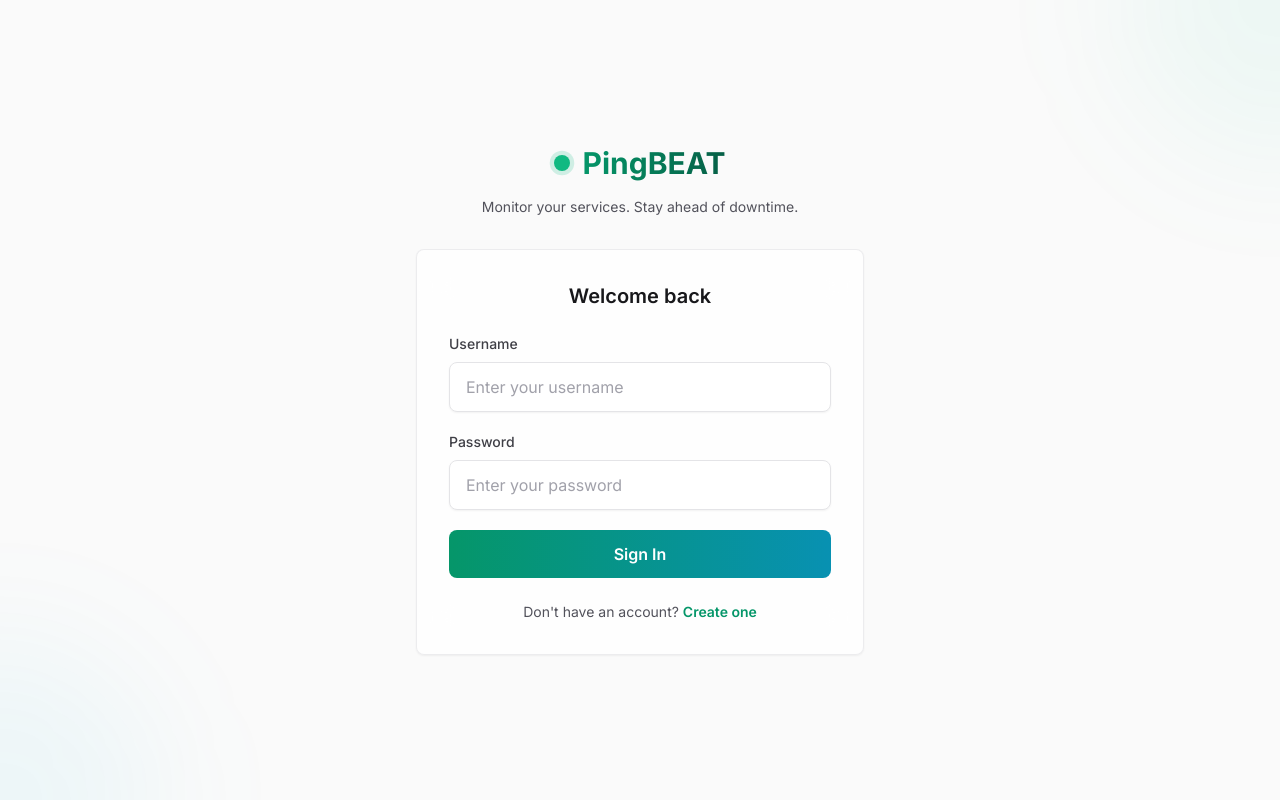
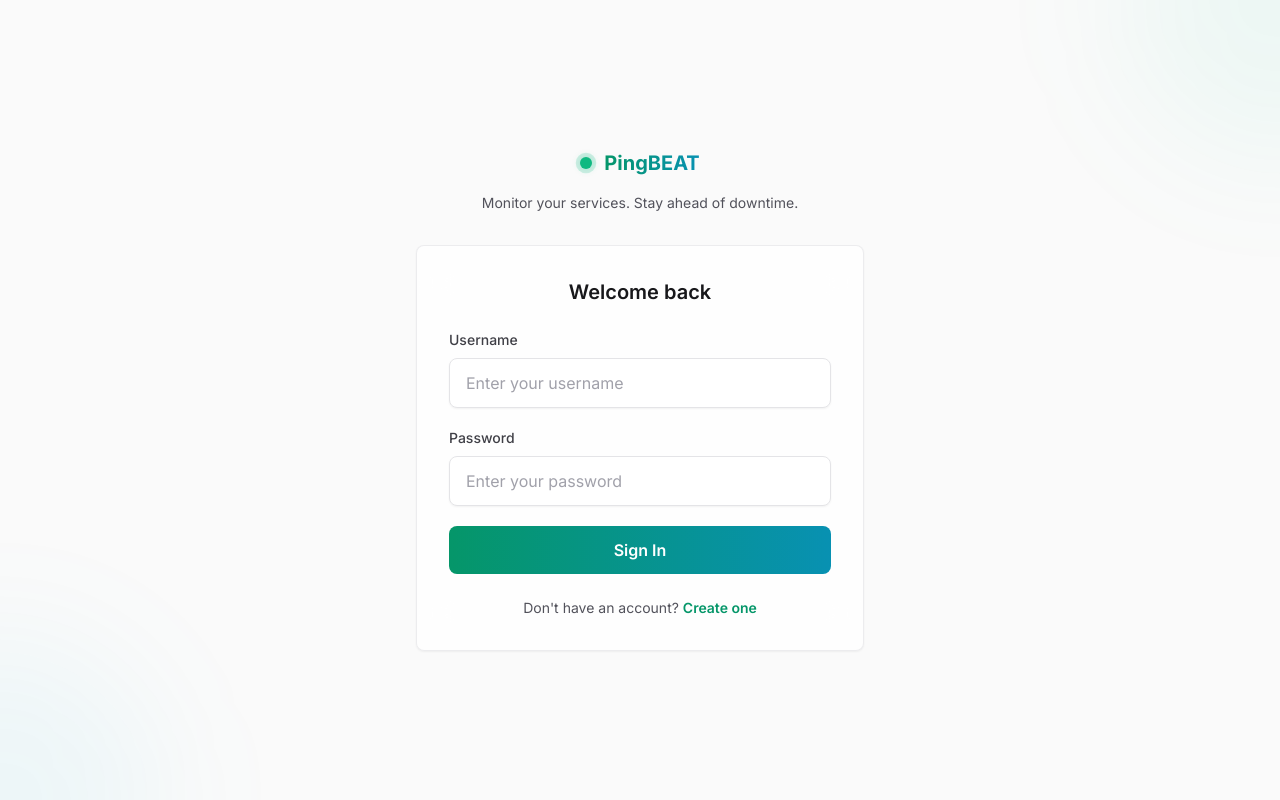
Before and after one commit to UttamKuma04/pingbeat, a React (Vite) app in the folder frontend/: page /login in a window 1280 px wide. Built offline with nearby package versions, Linux system fonts and the light colour scheme; no server answers.

Commit message:
doc added3.0

```diff
--- /dev/null
+++ b/frontend/src/components/BrandLogo.jsx
@@ -0,0 +1,30 @@
+import React from 'react'
+import { Link } from 'react-router-dom'
+
+function BrandLogo({ to = '/', showText = true, className = '', textClassName = 'text-xl' }) {
+  const content = (
+    <>
+      <span className="relative shrink-0">
+        <span className="block h-3 w-3 rounded-full bg-emerald-500 pulse-green" />
+        <span className="absolute inset-0 block h-3 w-3 rounded-full bg-emerald-500 opacity-30 blur-sm" />
+      </span>
+      {showText && (
+        <span className={`${textClassName} font-bold bg-gradient-to-r from-emerald-600 to-cyan-600 bg-clip-text text-transparent`}>
+          PingBEAT
+        </span>
+      )}
+    </>
+  )
+
+  if (!to) {
+    return <span className={`inline-flex items-center gap-3 ${className}`}>{content}</span>
+  }
+
+  return (
+    <Link to={to} className={`inline-flex items-center gap-3 ${className}`}>
+      {content}
+    </Link>
+  )
+}
+
+export default BrandLogo
--- a/frontend/src/components/Navbar.jsx
+++ b/frontend/src/components/Navbar.jsx
@@ -1,6 +1,7 @@
 import React, { useEffect, useMemo, useRef, useState } from 'react'
 import { Link, NavLink, useLocation, useNavigate } from 'react-router-dom'
 import { getIncidents, getMe } from '../services/api'
+import BrandLogo from './BrandLogo'
 import Breadcrumb from './Breadcrumb'
 import GlobalSearch from './GlobalSearch'
 import TimeRangePicker from './TimeRangePicker'
@@ -121,12 +122,7 @@ function Navbar() {
   const sidebar = (
     <aside className={`${sidebarWidth} flex h-full flex-col border-r border-slate-200 bg-white shadow-sm transition-all duration-200`}>
       <div className="flex h-16 items-center gap-3 border-b border-slate-200 px-4">
-        <Link to="/dashboard" className="flex min-w-0 items-center gap-3">
-          <span className="relative flex h-9 w-9 shrink-0 items-center justify-center rounded-lg border border-emerald-200 bg-emerald-50">
-            <span className="h-2.5 w-2.5 rounded-full bg-emerald-500 pulse-green" />
-          </span>
-          {!isCollapsed && <span className="truncate text-xl font-extrabold tracking-tight gradient-text">PingBEAT</span>}
-        </Link>
+        <BrandLogo to="/dashboard" showText={!isCollapsed} className="min-w-0" />
       </div>
 
       <nav className="flex-1 space-y-6 overflow-y-auto px-3 py-5">
--- a/frontend/src/pages/AboutPage.jsx
+++ b/frontend/src/pages/AboutPage.jsx
@@ -1,5 +1,6 @@
 import React, { useEffect, useRef, useState } from 'react'
 import { Link } from 'react-router-dom'
+import BrandLogo from '../components/BrandLogo'
 
 function Reveal({ children, delay = 0, className = '' }) {
   const ref = useRef(null)
@@ -255,13 +256,7 @@ function AboutPage() {
       {/* ── Nav ── */}
       <nav className="sticky top-0 z-50 bg-white/90 backdrop-blur-xl border-b border-slate-200 shadow-sm">
         <div className="max-w-7xl mx-auto px-6 h-16 flex items-center justify-between">
-          <Link to={isAuthenticated ? '/dashboard' : '/'} className="flex items-center space-x-3">
-            <div className="relative">
-              <div className="w-3 h-3 bg-emerald-500 rounded-full pulse-green"></div>
-              <div className="absolute inset-0 w-3 h-3 bg-emerald-500 rounded-full opacity-30 blur-sm"></div>
-            </div>
-            <span className="text-xl font-bold bg-gradient-to-r from-emerald-600 to-cyan-600 bg-clip-text text-transparent">PingBEAT</span>
-          </Link>
+          <BrandLogo to={isAuthenticated ? '/dashboard' : '/'} />
           <div className="hidden md:flex items-center space-x-6 text-sm">
             <Link to="/" className="text-slate-600 hover:text-slate-900 transition-colors font-medium">Home</Link>
             <a href="#capabilities" className="text-slate-600 hover:text-slate-900 transition-colors font-medium">Capabilities</a>
--- a/frontend/src/pages/ApmSdkDocs.jsx
+++ b/frontend/src/pages/ApmSdkDocs.jsx
@@ -1,5 +1,6 @@
 import React, { useMemo, useState } from 'react'
 import { Link } from 'react-router-dom'
+import BrandLogo from '../components/BrandLogo'
 
 const ingestUrl = 'https://YOUR-PINGBEAT-DOMAIN/api/apm/ingest/'
 
@@ -291,10 +292,7 @@ function ApmSdkDocs() {
     <div className="min-h-screen bg-white text-slate-900">
       <header className="sticky top-0 z-50 border-b border-slate-200 bg-white">
         <div className="flex h-14 items-center justify-between px-4 lg:px-6">
-          <Link to={isAuthenticated ? '/dashboard' : '/'} className="flex items-center gap-3">
-            <span className="h-2.5 w-2.5 rounded-full bg-emerald-500" />
-            <span className="text-lg font-extrabold tracking-tight text-slate-950">PingBEAT Docs</span>
-          </Link>
+          <BrandLogo to={isAuthenticated ? '/dashboard' : '/'} />
           <div className="flex items-center gap-2 text-sm">
             <Link to={isAuthenticated ? '/apm' : '/login'} className="font-semibold text-slate-600 hover:text-slate-950">
               {isAuthenticated ? 'Open APM' : 'Sign in'}
--- a/frontend/src/pages/LandingPage.jsx
+++ b/frontend/src/pages/LandingPage.jsx
@@ -1,5 +1,6 @@
 import React, { useEffect, useRef, useState } from 'react'
 import { Link, useNavigate } from 'react-router-dom'
+import BrandLogo from '../components/BrandLogo'
 
 function Reveal({ children, delay = 0, className = '' }) {
   const ref = useRef(null)
@@ -501,13 +502,7 @@ function LandingPage() {
       {/* ── Nav ── */}
       <nav className="sticky top-0 z-50 bg-white/90 backdrop-blur-xl border-b border-slate-200 shadow-sm">
         <div className="max-w-7xl mx-auto px-6 h-16 flex items-center justify-between">
-          <Link to="/" className="flex items-center space-x-3">
-            <div className="relative">
-              <div className="w-3 h-3 bg-emerald-500 rounded-full pulse-green"></div>
-              <div className="absolute inset-0 w-3 h-3 bg-emerald-500 rounded-full opacity-30 blur-sm"></div>
-            </div>
-            <span className="text-xl font-bold bg-gradient-to-r from-emerald-600 to-cyan-600 bg-clip-text text-transparent">PingBEAT</span>
-          </Link>
+          <BrandLogo to="/" />
           <div className="hidden md:flex items-center space-x-6 text-sm">
             <a href="#features" className="text-slate-600 hover:text-slate-900 transition-colors font-medium">Features</a>
             <a href="#how-it-works" className="text-slate-600 hover:text-slate-900 transition-colors font-medium">How it works</a>
--- a/frontend/src/pages/Login.jsx
+++ b/frontend/src/pages/Login.jsx
@@ -1,5 +1,6 @@
 import React, { useState } from 'react'
 import { Link, useNavigate } from 'react-router-dom'
+import BrandLogo from '../components/BrandLogo'
 import { login } from '../services/api'
 
 function Login() {
@@ -46,12 +47,7 @@ function Login() {
       <div className="relative w-full max-w-md">
         {/* Logo */}
         <div className="text-center mb-8">
-          <div className="flex items-center justify-center space-x-3 mb-4">
-            <div className="relative">
-              <div className="w-4 h-4 bg-emerald-500 rounded-full pulse-green"></div>
-            </div>
-            <h1 className="text-3xl font-bold gradient-text">PingBEAT</h1>
-          </div>
+          <BrandLogo to="/" className="justify-center mb-4" />
           <p className="text-slate-600 text-sm">
             Monitor your services. Stay ahead of downtime.
           </p>
--- a/frontend/src/pages/Register.jsx
+++ b/frontend/src/pages/Register.jsx
@@ -1,5 +1,6 @@
 import React, { useState } from 'react'
 import { Link, useNavigate } from 'react-router-dom'
+import BrandLogo from '../components/BrandLogo'
 import { register } from '../services/api'
 
 function Register() {
@@ -59,12 +60,7 @@ function Register() {
       <div className="relative w-full max-w-md">
         {/* Logo */}
         <div className="text-center mb-8">
-          <div className="flex items-center justify-center space-x-3 mb-4">
-            <div className="relative">
-              <div className="w-4 h-4 bg-emerald-500 rounded-full pulse-green"></div>
-            </div>
-            <h1 className="text-3xl font-bold gradient-text">PingBEAT</h1>
-          </div>
+          <BrandLogo to="/" className="justify-center mb-4" />
           <p className="text-slate-600 text-sm">
             Start monitoring your services in seconds.
           </p>
```
